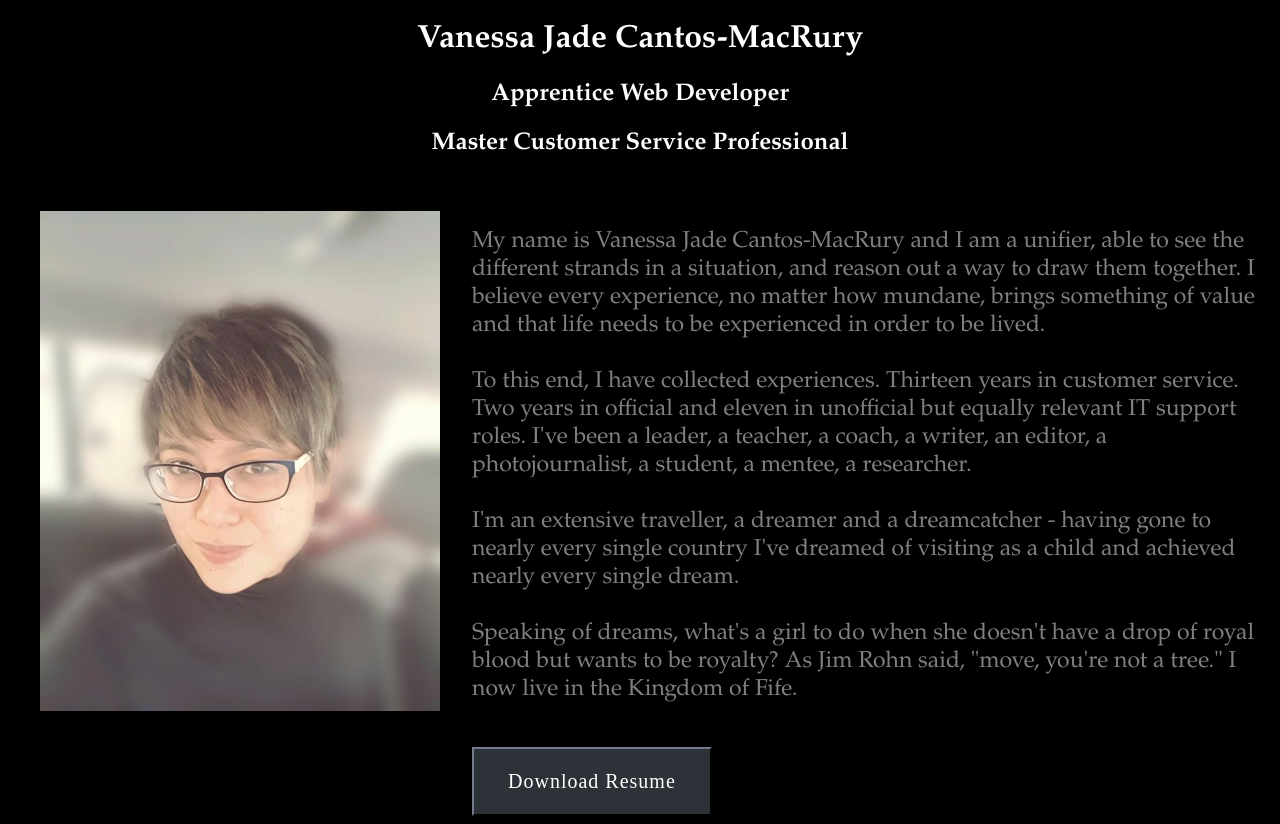
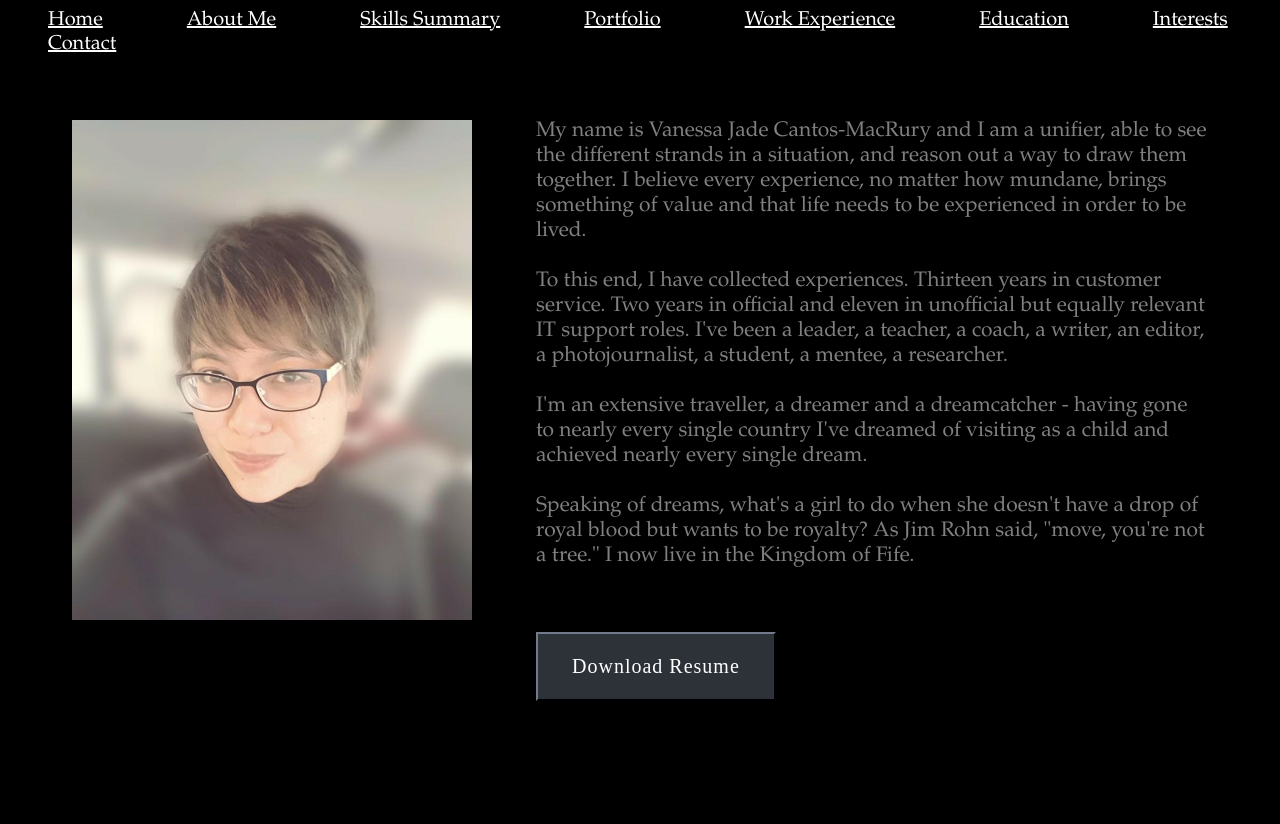
Before and after one commit to vjcmacrury/PersonalWebsite, a plain HTML site: page index.html in a window 1280 px wide. After the commit the page ends 800 px from the top, so only its background shows below. Drawn offline with Linux system fonts and the light colour scheme.

Commit message:
Add pages

```diff
--- a/Resources/css/style.css
+++ b/Resources/css/style.css
@@ -3,24 +3,32 @@ body {
   font: Cormorant; font-family: Garamond;
 }
 
-.header {
-  text-align: center;
+.topnav {
+    background-color: black;
+    overflow: hidden;
+}
+
+.topnav a {
+    color: white;
+    font-size: 20px;
+    text-align: center;
+    font-style: normal;
+    margin: 2em;
 }
 
 img {
   float: left;
-  margin: 2em;
+  margin: 4em;
 }
 
 p {
   color: gray;
-  margin-top: 3em;
-  font-size: 23px;
+  margin: 3em;
+  font-size: 21px;
 }
 
 button {
   padding: 21px 34px;
-  margin-top: 1em;
   letter-spacing: .05em;
   font-family: Cormorant Garamond;
   font-size: 20px;
--- a/index.html
+++ b/index.html
@@ -7,13 +7,20 @@
   </head>
   <body style="background-color: black">
 
-    <!-- Text -->
+    <!-- Navigation -->
 
-    <div class="header">
-      <h1>Vanessa Jade Cantos-MacRury</h1>
-      <h2>Apprentice Web Developer</h2>
-      <h2>Master Customer Service Professional</h2>
+    <div class="topnav">
+      <a class="home" href="#home">Home</a>
+      <a href="#bio">About Me</a>
+      <a href="#skills">Skills Summary</a>
+      <a href="#portfolio">Portfolio</a>
+      <a href="#work">Work Experience</a>
+      <a href="#education">Education</a>
+      <a href="#interests">Interests</a>
+      <a href="#contact">Contact</a>
     </div>
+
+    <!--Content-->
 
     <img src="./resources/Images/me.jpeg" alt="pic of author" style="width:400px;height:500px;">
     <p>My name is Vanessa Jade Cantos-MacRury and I am a unifier, able to see
@@ -31,10 +38,6 @@
         but wants to be royalty? As Jim Rohn said, "move, you're not a tree."
         I now live in the Kingdom of Fife.</p>
 
-    <!-- Images -->
-
-
-
     <!-- Resume -->
 
       <button type="submit" onclick="window.open('./resources/files/vjc-macrury.pdf')">Download Resume</button>
```
Also changed, not shown: amex.html (added), bio.html (added), contact.html (added), cothrom.html (added), education.html (added), etelecare.html (added), ibm.html (added), interests.html (added), intertouch.html (added), onlinecourses.html (added), portfolio.html (added), rcl.html (added), skills.html (added), softskills.html (added), 4 more files.
